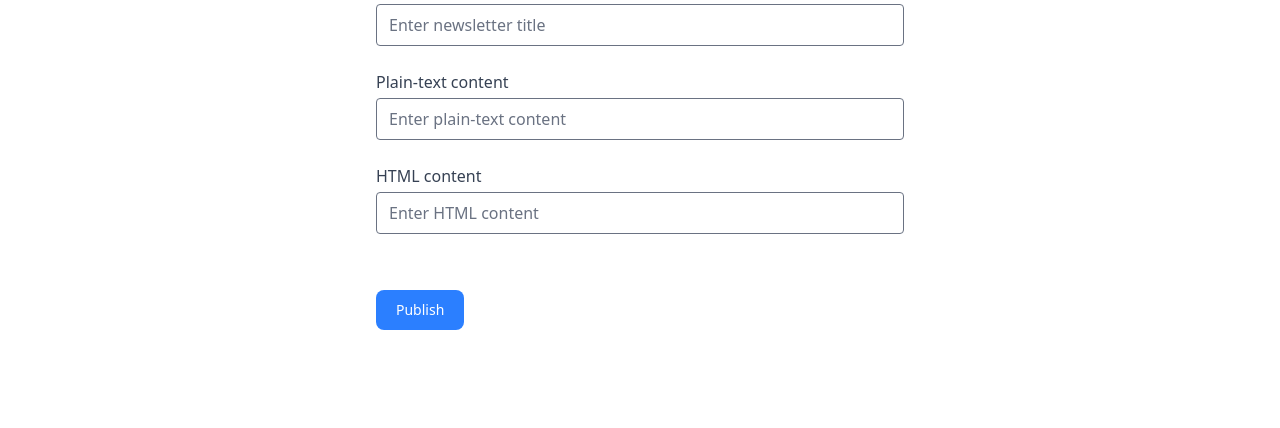
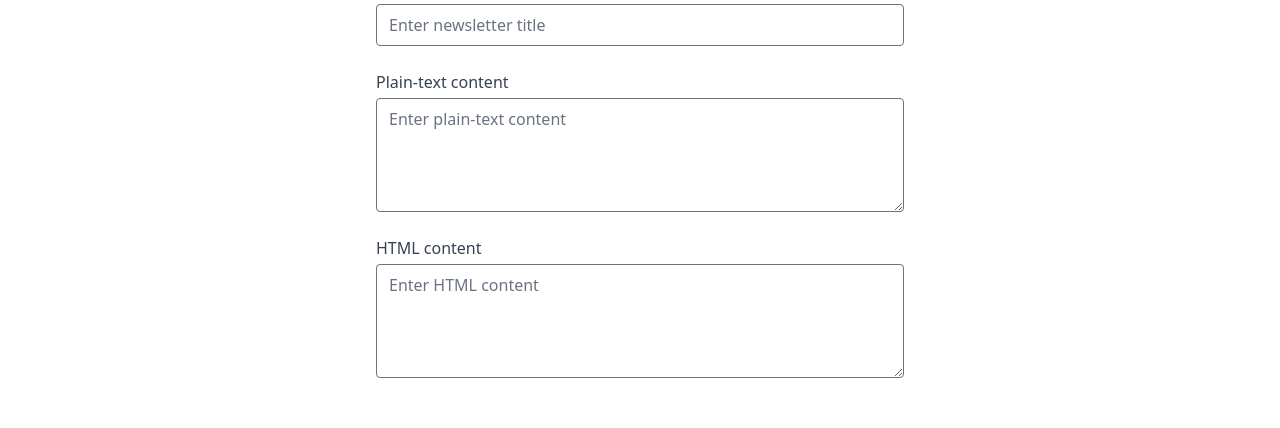
Before and after one commit to abrauninger/zero2prod, a Vue app in the folder frontend/: page /admin/newsletters in a window 1280 px wide. Shown: the part 168-596 px from the top of the page. Built offline with nearby package versions, Linux system fonts and the light colour scheme; no server answers.

Commit message:
Use <textarea> in the SendNewsletterForm

```diff
--- /dev/null
+++ b/frontend/src/FormTextAreaField.vue
@@ -0,0 +1,30 @@
+<template>
+  <div>
+    <label v-bind:for="id" class="text-gray-700">{{ label }}</label>
+    <textarea
+      v-model="model"
+      v-bind:id="id"
+      v-bind:placeholder="placeholder"
+      rows="4"
+      class="rounded mt-1 block w-full"
+    />
+  </div>
+</template>
+
+<script setup lang="ts">
+defineProps({
+  label: {
+    type: String,
+    required: true,
+  },
+  id: {
+    type: String,
+    required: true,
+  },
+  placeholder: {
+    type: String,
+    required: true,
+  },
+})
+const model = defineModel<string>({ required: true })
+</script>
--- a/frontend/src/SendNewsletterForm.vue
+++ b/frontend/src/SendNewsletterForm.vue
@@ -1,13 +1,13 @@
 <template>
   <AppForm heading="Publish a new newsletter issue" @submit="handleSubmit">
     <FormTextField v-model="title" id="title" label="Title" placeholder="Enter newsletter title" />
-    <FormTextField
+    <FormTextAreaField
       v-model="contentText"
       id="contentText"
       label="Plain-text content"
       placeholder="Enter plain-text content"
     />
-    <FormTextField
+    <FormTextAreaField
       v-model="contentHtml"
       id="contentHtml"
       label="HTML content"
@@ -28,6 +28,7 @@ import { v4 as uuidv4 } from 'uuid'
 import AppForm from './AppForm.vue'
 import AppMessages from './AppMessages.vue'
 import FormTextField from './FormTextField.vue'
+import FormTextAreaField from './FormTextAreaField.vue'
 import SubmitButton from './SubmitButton.vue'
 
 import { publishNewsletter } from './api.ts'
```
Also changed, not shown: 1 other file (tests, documents, lock files or other folders).
